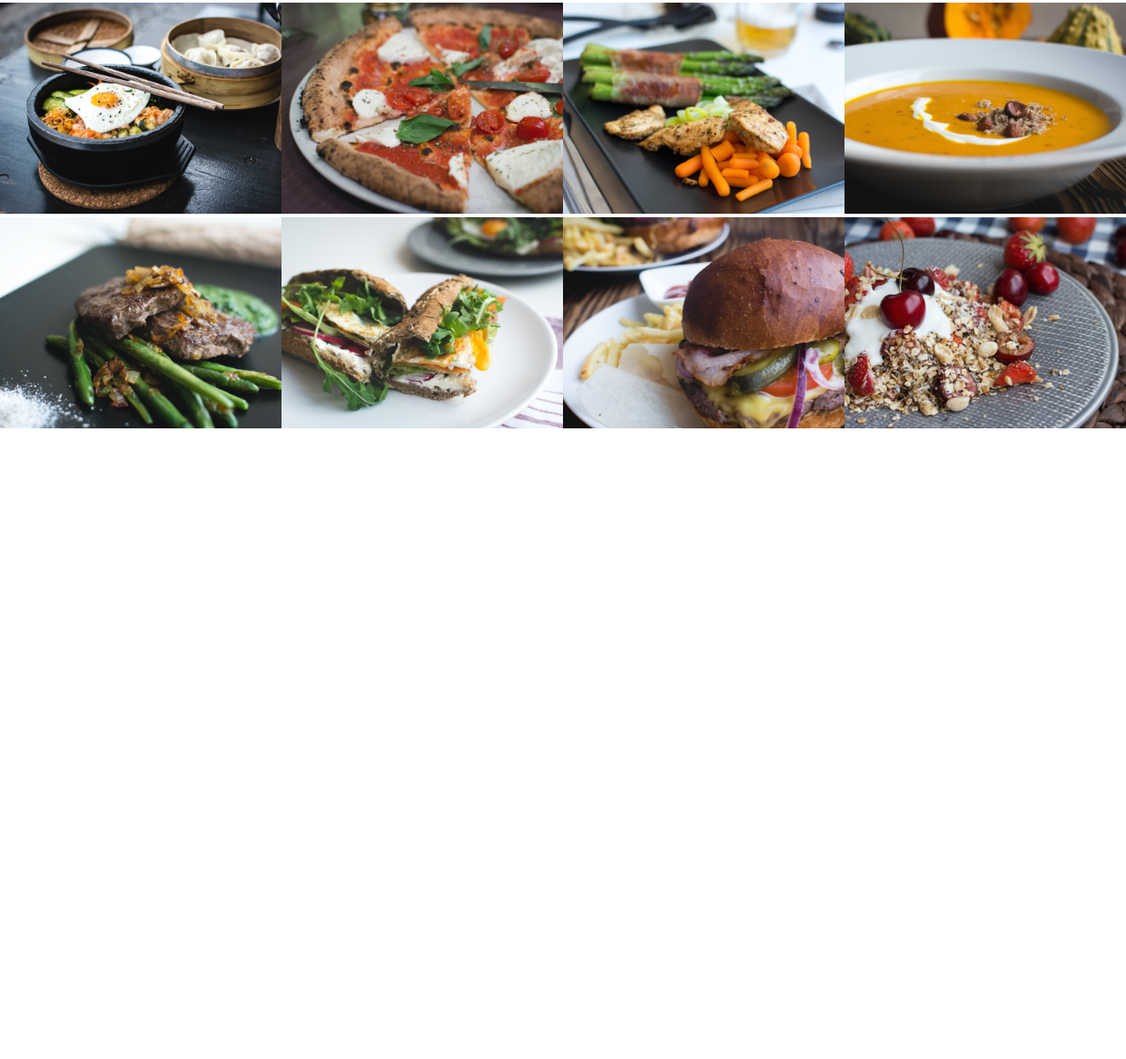
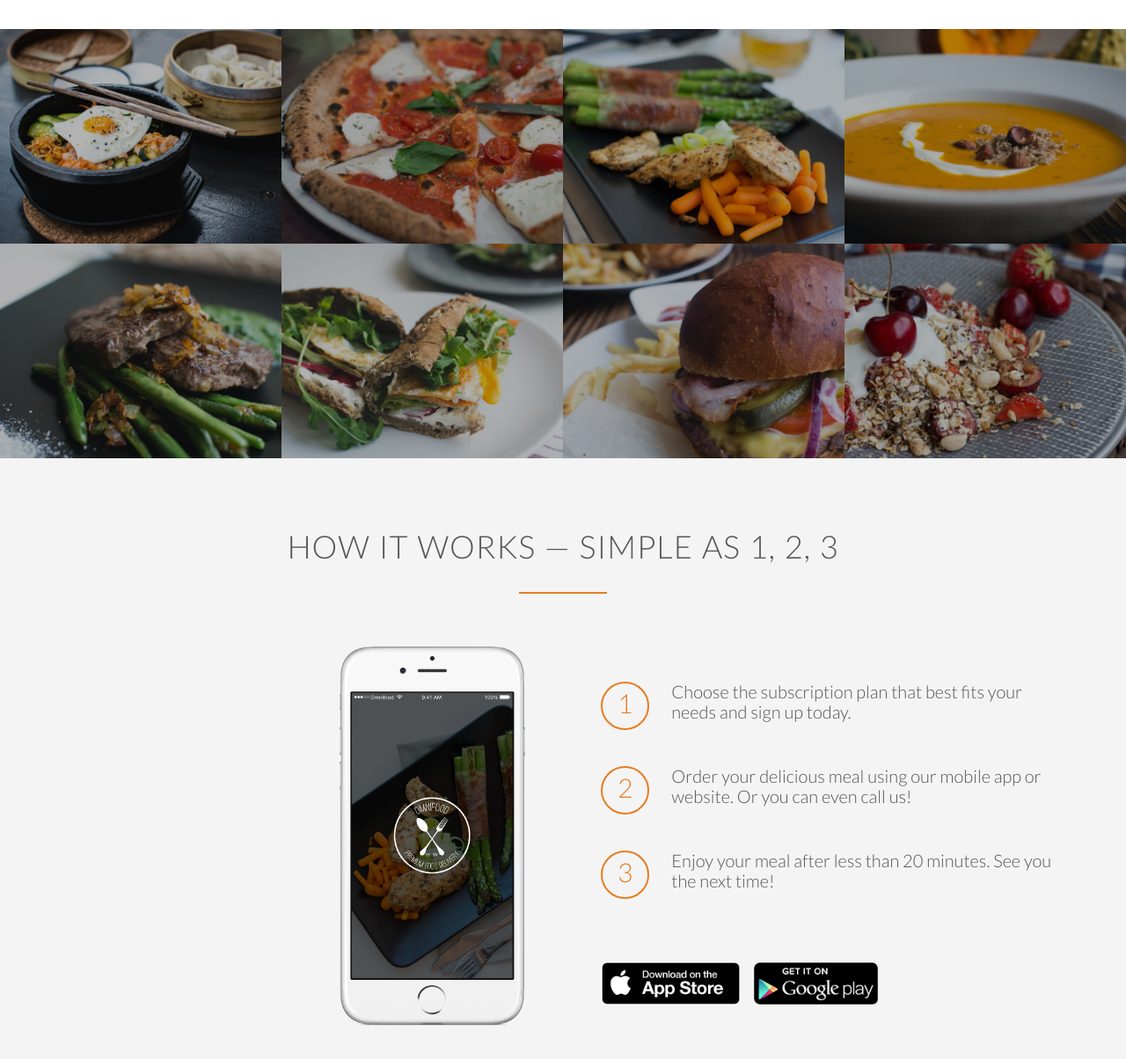
Before and after one commit to trobinson41/omnifood, a plain HTML site: page index.html in a window 1280 px wide. Shown: the part 1477-2681 px from the top of the page at 88% size. Before the commit the page ends 1968 px from the top, so only its background shows below. Drawn offline with Linux system fonts and the light colour scheme; files whose address does not match are found by name.

Commit message:
Added sections

```diff
--- a/index.html
+++ b/index.html
@@ -69,7 +69,7 @@
         </section>
 
         <secion class="section-meals">
-            <ul class="meals-showcase">
+            <ul class="meals-showcase clearfix">
                 <li>
                     <figure class="meal-photo">
                         <img src="resources/img/1.jpg" alt="Korean bibimbap with egg and vegetables">
@@ -91,7 +91,7 @@
                     </figure>
                 </li>
             </ul>
-            <ul class="meals-showcase">
+            <ul class="meals-showcase clearfix">
                 <li>
                     <figure class="meal-photo">
                         <img src="resources/img/5.jpg" alt="Paleo beef steak with vegetables">
@@ -115,5 +115,33 @@
             </ul>
         </secion>
 
+        <section class="section-steps">
+            <div class="row">
+                <h2>How it works &mdash; Simple as 1, 2, 3</h2>
+            </div>
+            <div class="row">
+                <div class="col span-1-of-2 steps-box">
+                    <img src="resources/img/app-iPhone.png" alt="Omnifood app on iPhone" class="app-screen">
+                </div>
+                <div class="col span-1-of-2 steps-box">
+                    <div class="works-step">
+                        <div>1</div>
+                        <p>Choose the subscription plan that best fits your needs and sign up today.</p>
+                    </div>
+                    <div class="works-step">
+                        <div>2</div>
+                        <p>Order your delicious meal using our mobile app or website. Or you can even call us!</p>
+                    </div>
+                    <div class="works-step">
+                        <div>3</div>
+                        <p>Enjoy your meal after less than 20 minutes. See you the next time!</p>
+                    </div>
+
+                    <a href="#" class="btn-app"><img src="resources/img/appstoreicon.png" alt="App Store Button"></a>
+                    <a href="#" class="btn-app"><img src="resources/img/download-app-android.png" alt="Play Store Button"></a>
+                </div>
+            </div>
+        </section>
+
     </body>
 </html>
--- a/resources/css/style.css
+++ b/resources/css/style.css
@@ -20,6 +20,15 @@ html {
     font-weight: 300;
     font-size: 20px;
     text-rendering: optimizeLegibility;
+}
+
+.clearfix {zoom: 1}
+.clearfix:after {
+    content: '.';
+    clear: both;
+    display: block;
+    height: 0;
+    visibility: hidden;
 }
 
 
@@ -195,8 +204,21 @@ header {
 
 
 /* -------------------------------------------------- */
+/* FEATURES */
+/* -------------------------------------------------- */
+
+.section-features .long-copy {
+    margin-bottom: 30px;
+}
+
+
+/* -------------------------------------------------- */
 /* MEALS */
 /* -------------------------------------------------- */
+
+.section-meals {
+    padding: 0;
+}
 
 .meals-showcase {
     list-style: none;
@@ -212,8 +234,71 @@ header {
 .meal-photo {
     width: 100%;
     margin: 0;
+    overflow: hidden;
+    background-color: #000;
 }
 
 .meal-photo img {
+    opacity: 0.7;
     width: 100%;
+    height: auto;
+    transform: scale(1.15);
+    transition: transform 0.5s, opacity 0.5s;
 }
+
+.meal-photo img:hover {
+    opacity: 1;
+    transform: scale(1.03);
+}
+
+
+/* -------------------------------------------------- */
+/* HOW IT WORKS */
+/* -------------------------------------------------- */
+
+.section-steps {
+    background-color: #f4f4f4;
+}
+
+.steps-box:first-child {
+    text-align: right;
+    padding-right: 3%;
+    margin-top: 30px;
+}
+
+.steps-box:last-child {
+    padding-left: 3%;
+    margin-top: 70px;
+}
+
+.app-screen {
+    width: 40%;
+}
+
+.works-step {
+    margin-bottom: 50px;
+}
+
+.works-step:last-of-type {
+    margin-bottom: 80px;
+}
+
+.works-step div {
+    color: #e67e22;
+    border: 2px solid #e67e22;
+    display: inline-block;
+    border-radius: 50%;
+    height: 55px;
+    width: 55px;
+    text-align: center;
+    padding: 5px;
+    float: left;
+    font-size: 150%;
+    margin-right: 25px;
+}
+
+.btn-app img {
+    height: 50px;
+    width: auto;
+    margin-right: 10px;
+}
```
Also changed, not shown: resources/img/appstoreicon.png (added).
